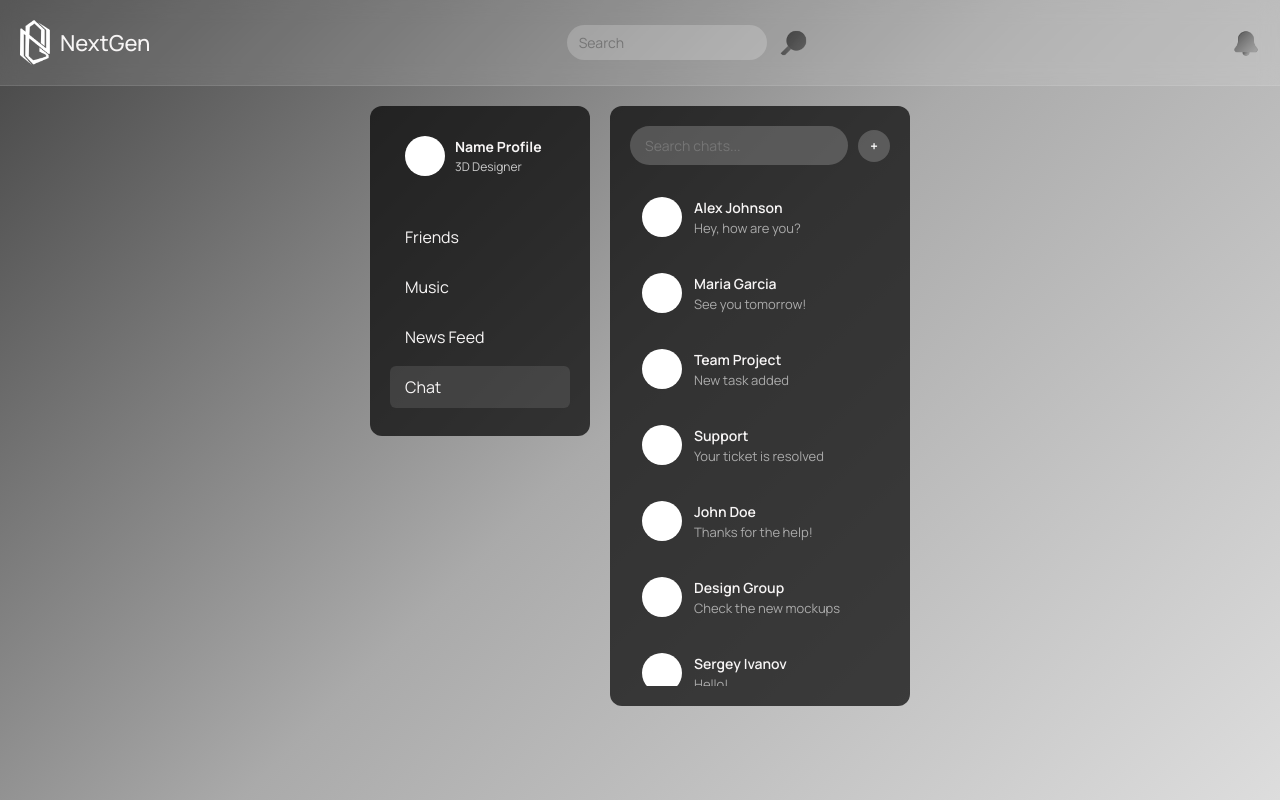
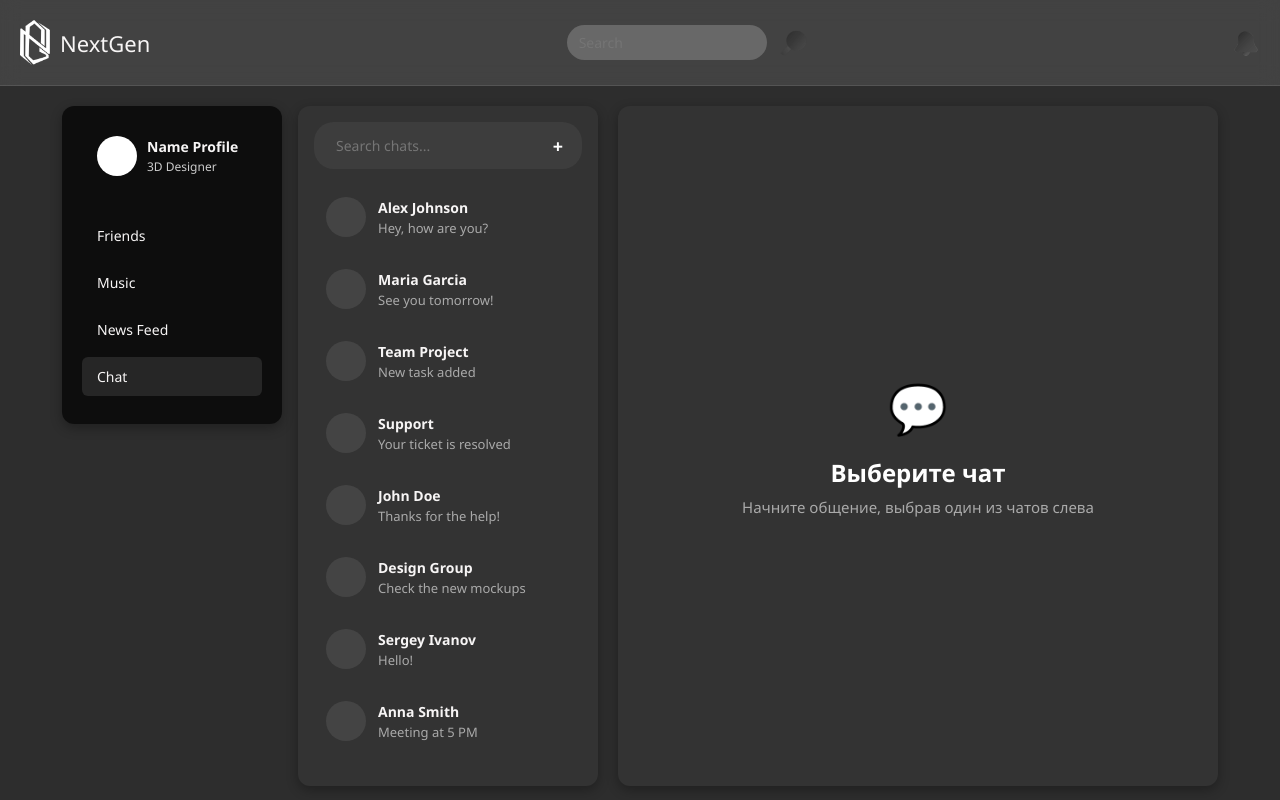
Before and after one commit to superdr0chun/NextgenMessanger, a React (Create React App) app in the folder frontend/: page /chat in a window 1280 px wide. Built offline with nearby package versions, Linux system fonts and the light colour scheme.

Commit message:
работа с чатом

```diff
--- a/frontend/src/components/ChatPage.css
+++ b/frontend/src/components/ChatPage.css
@@ -1,8 +1,8 @@
 /* src/components/ChatPage.css */
 
 .chat-page {
-  font-family: 'Manrope', sans-serif;
-  background: linear-gradient(135deg, #444, #aaa, #ddd);
+  font-family: 'Segoe UI', Roboto, sans-serif;
+  background: #2D2D2D;
   color: white;
   height: 100vh;
   display: flex;
@@ -15,14 +15,13 @@
   display: flex;
   justify-content: space-between;
   align-items: center;
-  background: rgba(255, 255, 255, 0.1);
-  padding: 20px 20px;
-  backdrop-filter: blur(10px);
+  background: rgba(255, 255, 255, 0.05);
+  padding: 12px 20px;
   border-bottom: 1px solid rgba(255, 255, 255, 0.1);
 }
 
 .header-icon {
-  width: 28px;
+  width: 24px;
   height: auto;
   cursor: pointer;
   margin-left: 8px;
@@ -35,12 +34,12 @@
 }
 
 .logo {
-  width: 30px;
+  width: 28px;
   height: auto;
 }
 
 .app-name {
-  font-size: 22px;
+  font-size: 18px;
   font-weight: 500;
 }
 
@@ -54,11 +53,11 @@
   padding: 8px 12px;
   border: none;
   border-radius: 20px;
-  background: rgba(255, 255, 255, 0.2);
+  background: rgba(255, 255, 255, 0.1);
   color: white;
   font-size: 14px;
   outline: none;
-  width: 200px;
+  width: 240px;
 }
 
 .header-right {
@@ -72,44 +71,33 @@
   display: flex;
   flex-grow: 1;
   overflow: hidden;
-  padding: 20px;
-  justify-content: center;
-  gap: 20px;
+  padding: 16px;
+  gap: 16px;
   max-width: 1400px;
   margin: 0 auto;
   width: 100%;
-  transition: transform 0.4s cubic-bezier(0.16, 1, 0.3, 1);
-}
-
-.container.chat-open {
-  transform: translateX(-80px);
 }
 
 .left-content {
   display: flex;
-  gap: 20px;
-  transition: transform 0.4s cubic-bezier(0.16, 1, 0.3, 1);
-}
-
-.container.chat-open .left-content {
-  transform: translateX(-80px);
+  gap: 16px;
 }
 
 .sidebar {
-  width: 220px;
-  background: rgba(0, 0, 0, 0.7);
+  width: 200px;
+  background: #222;
   padding: 20px;
   border-radius: 12px;
   display: flex;
   flex-direction: column;
-  height: 75vh;
-  max-height: 95vh;
+  height: calc(100vh - 90px); /* header + padding */
+  box-shadow: 0 4px 12px rgba(0,0,0,0.3);
 }
 
 .user-profile {
   display: flex;
   align-items: center;
-  margin-bottom: 30px;
+  margin-bottom: 20px;
   gap: 12px;
 }
 
@@ -117,7 +105,7 @@
   width: 40px;
   height: 40px;
   border-radius: 50%;
-  background: white;
+  background: #444;
 }
 
 .name {
@@ -127,14 +115,15 @@
 
 .status {
   font-size: 12px;
-  color: #ccc;
+  color: #aaa;
 }
 
-/* СТИЛИ МЕНЮ — ТОЧНО КАК В MAINPAGE */
+/* МЕНЮ */
 .nav-menu ul {
   list-style: none;
   padding: 0;
   margin: 0;
+  flex-grow: 1;
 }
 
 .nav-menu-link {
@@ -145,6 +134,7 @@
   border-radius: 6px;
   transition: background 0.2s;
   margin-bottom: 8px;
+  font-size: 14px;
 }
 
 .nav-menu-link:hover,
@@ -152,7 +142,6 @@
   background: rgba(255, 255, 255, 0.1);
 }
 
-/* Убираем outline при фокусе */
 .nav-menu-link:focus {
   outline: none;
 }
@@ -160,58 +149,62 @@
 /* ЧАТ-ЛИСТ */
 .chat-list-section {
   width: 300px;
-  background: rgba(0, 0, 0, 0.7);
-  padding: 20px;
+  background: #333;
+  padding: 16px;
   border-radius: 12px;
   display: flex;
   flex-direction: column;
-  height: 75vh;
-  max-height: 90vh;
+  height: calc(100vh - 120px);
+  box-shadow: 0 4px 12px rgba(0,0,0,0.3);
 }
 
 .search-header {
   display: flex;
   align-items: center;
-  margin-bottom: 20px;
+  margin-bottom: 16px;
   gap: 10px;
+  background: rgba(255, 255, 255, 0.05);
+  padding: 8px 12px;
+  border-radius: 20px;
 }
 
 .search-header input {
   flex-grow: 1;
-  padding: 10px 15px;
+  padding: 6px 10px;
   border: none;
-  border-radius: 20px;
-  background: rgba(255, 255, 255, 0.2);
+  background: transparent;
   color: white;
   outline: none;
+  font-size: 14px;
 }
 
 .search-header button {
-  background: rgba(255, 255, 255, 0.2);
+  background: transparent;
   border: none;
-  border-radius: 50%;
-  width: 32px;
-  height: 32px;
+  width: 24px;
+  height: 24px;
   cursor: pointer;
   color: white;
   font-weight: bold;
   display: flex;
   align-items: center;
   justify-content: center;
+  font-size: 18px;
 }
 
 .chat-items {
   display: flex;
   flex-direction: column;
-  gap: 12px;
+  gap: 8px;
   overflow-y: auto;
+  flex-grow: 1;
 }
 
 .chat-item {
   display: flex;
   align-items: center;
   padding: 12px;
-  border-radius: 10px;
+  border-radius: 8px;
   cursor: pointer;
   transition: background 0.2s;
 }
@@ -222,6 +215,7 @@
 
 .chat-info {
   margin-left: 12px;
+  flex-grow: 1;
 }
 
 .chat-info .name {
@@ -234,35 +228,25 @@
   color: #aaa;
 }
 
-/* Чат — увеличенная ширина, уменьшенная высота */
+/* ЧАТ-ОБЛАСТЬ */
 .chat-area {
-  width: 650px;
-  background: rgba(0, 0, 0, 0.7);
+  width: 600px;
+  background: #333;
   border-radius: 12px;
   display: flex;
   flex-direction: column;
-  height: 80vh;
-  opacity: 0;
-  transform: translateX(20px);
-  transition:
-    opacity 0.4s cubic-bezier(0.16, 1, 0.3, 1),
-    transform 0.4s cubic-bezier(0.16, 1, 0.3, 1);
+  height: calc(100vh - 120px);
+  opacity: 1;
+  transform: translateX(0);
   position: relative;
-  top: 0;
-  right: 0;
+  box-shadow: 0 4px 12px rgba(0,0,0,0.3);
 }
 
-.container.chat-open .chat-area {
-  opacity: 1;
-  transform: translateX(0);
-}
-
-/* Заголовок внутри чата */
 .chat-area-header {
   display: flex;
   align-items: center;
-  padding: 16px 20px;
-  background: rgba(255, 255, 255, 0.1);
+  padding: 12px 16px;
+  background: rgba(255, 255, 255, 0.05);
   border-radius: 12px 12px 0 0;
   position: relative;
 }
@@ -271,7 +255,7 @@
   position: absolute;
   left: 12px;
   font-weight: bold;
-  font-size: 20px;
+  font-size: 18px;
   cursor: pointer;
   color: white;
   width: 24px;
@@ -280,11 +264,11 @@
   align-items: center;
   justify-content: center;
   border-radius: 50%;
-  background: rgba(255, 255, 255, 0.2);
+  background: rgba(255, 255, 255, 0.1);
 }
 
 .close-button:hover {
-  background: rgba(255, 255, 255, 0.3);
+  background: rgba(255, 255, 255, 0.2);
 }
 
 .chat-title {
@@ -304,6 +288,7 @@
   font-size: 18px;
   cursor: pointer;
   color: white;
+  margin-right: 8px;
 }
 
 .messages {
@@ -312,7 +297,7 @@
   display: flex;
   flex-direction: column;
   gap: 12px;
-  padding: 20px;
+  padding: 16px;
 }
 
 .message-bubble {
@@ -322,9 +307,9 @@
 }
 
 .message-content {
-  background: rgba(255, 255, 255, 0.1);
+  background: rgba(255, 255, 255, 0.08);
   padding: 12px;
-  border-radius: 10px;
+  border-radius: 8px;
   max-width: 70%;
 }
 
@@ -339,32 +324,83 @@
   color: white;
 }
 
+/* ВХОДНОЕ ПОЛЕ СООБЩЕНИЯ — С ЭМОДЗИ И ПРИКРЕПЛЕНИЕМ */
 .input-area {
   display: flex;
   align-items: center;
-  padding: 16px 20px;
+  padding: 12px 16px;
+  background: rgba(255, 255, 255, 0.05);
+  border-radius: 0 0 12px 12px;
+  gap: 8px; /* уменьшаем отступ между элементами */
+}
+
+.input-area .emoji-button {
+  background: transparent;
+  border: none;
+  width: 32px;
+  height: 32px;
+  cursor: pointer;
+  color: white;
+  font-size: 20px;
+  display: flex;
+  align-items: center;
+  justify-content: center;
+  border-radius: 50%;
+  transition: background 0.2s;
+}
+
+.input-area .emoji-button:hover {
   background: rgba(255, 255, 255, 0.1);
-  border-radius: 0 0 12px 12px;
-  gap: 10px;
 }
 
 .input-area input {
   flex-grow: 1;
-  padding: 12px 16px;
+  padding: 10px 12px;
   border: none;
-  border-radius: 24px;
-  background: rgba(255, 255, 255, 0.2);
+  border-radius: 20px;
+  background: rgba(255, 255, 255, 0.1);
+  color: white;
+  outline: none;
+  font-size: 14px;
+  min-width: 0; /* Чтобы не ломался макет */
+}
+
+.input-area .attach-button {
+  background: transparent;
+  border: none;
+  width: 32px;
+  height: 32px;
+  cursor: pointer;
+  color: white;
+  font-size: 20px;
+  display: flex;
+  align-items: center;
+  justify-content: center;
+  border-radius: 50%;
+  transition: background 0.2s;
+}
+
+.input-area .attach-button:hover {
+  background: rgba(255, 255, 255, 0.1);
+}
+
+.input-area input {
+  flex-grow: 1;
+  padding: 10px 12px;
+  border: none;
+  border-radius: 20px;
+  background: rgba(255, 255, 255, 0.1);
   color: white;
   outline: none;
   font-size: 14px;
 }
 
 .input-area button {
-  background: rgba(255, 255, 255, 0.2);
+  background: rgba(255, 255, 255, 0.1);
   border: none;
   border-radius: 50%;
-  width: 36px;
-  height: 36px;
+  width: 32px;
+  height: 32px;
   cursor: pointer;
   color: white;
   font-size: 16px;
@@ -403,29 +439,23 @@
   color: white;
 }
 
-/* 3D-эффект при наведении на логотип */
-.header-left {
-  cursor: pointer;
-  perspective: 1000px; /* создаёт 3D-пространство */
-}
-
+/* Убираем 3D-эффект логотипа */
 .header-left .logo {
-  transition: transform 0.6s ease-in-out;
-  transform-style: preserve-3d; /* сохраняет 3D-трансформации */
+  transition: none;
 }
 
 .header-left:hover .logo {
-  transform: rotateY(360deg);
+  transform: none;
 }
 
 .no-chats {
   display: flex;
   justify-content: center;
   align-items: center;
-  height: 100%; /* занимает всю высоту контейнера */
+  height: 100%;
   color: #aaa;
   font-style: italic;
-  padding: 0; /* убираем отступы, если были */
+  padding: 0;
   margin: 0;
 }
 
@@ -440,3 +470,71 @@
 .profile-link:hover {
   opacity: 0.8;
 }
+
+/* === ПОДСКАЗКА ПО ЦЕНТРУ === */
+.chat-placeholder {
+  width: 600px;
+  background: #333;
+  border-radius: 12px;
+  display: flex;
+  align-items: center;
+  justify-content: center;
+  height: calc(100vh - 120px);
+  box-shadow: 0 4px 12px rgba(0, 0, 0, 0.3);
+}
+
+.placeholder-content {
+  text-align: center;
+  color: #aaa;
+}
+
+.placeholder-icon {
+  font-size: 48px;
+  margin-bottom: 16px;
+}
+
+.placeholder-content h2 {
+  font-size: 24px;
+  font-weight: 600;
+  color: white;
+  margin: 0 0 8px;
+}
+
+.placeholder-content p {
+  font-size: 15px;
+  margin: 0;
+}
+
+/* === КНОПКИ В ПОЛЕ ВВОДА === */
+.input-area .emoji-button,
+.input-area .attach-button {
+  background: transparent;
+  border: none;
+  width: 32px;
+  height: 32px;
+  cursor: pointer;
+  color: white;
+  font-size: 20px;
+  display: flex;
+  align-items: center;
+  justify-content: center;
+  border-radius: 50%;
+  transition: background 0.2s;
+}
+
+.input-area .emoji-button:hover,
+.input-area .attach-button:hover {
+  background: rgba(255, 255, 255, 0.1);
+}
+
+.input-area input {
+  flex-grow: 1;
+  padding: 10px 12px;
+  border: none;
+  border-radius: 20px;
+  background: rgba(255, 255, 255, 0.15);
+  color: white;
+  outline: none;
+  font-size: 14px;
+  min-width: 0;
+}
--- a/frontend/src/components/ChatPage.js
+++ b/frontend/src/components/ChatPage.js
@@ -18,7 +18,6 @@ const ChatPage = () => {
     { id: 8, name: 'Anna Smith', lastMessage: 'Meeting at 5 PM' },
   ];
 
-  // Фильтрация чатов
   const filteredChats = mockChats.filter(chat =>
     chat.name.toLowerCase().includes(searchQuery.toLowerCase())
   );
@@ -27,13 +26,9 @@ const ChatPage = () => {
     setActiveChat(chat);
   };
 
-  const closeChat = () => {
-    setActiveChat(null);
-  };
-
   return (
     <div className="chat-page">
-      {/* HEADER — С ССЫЛКОЙ НА ГЛАВНУЮ */}
+      {/* HEADER */}
       <header className="header">
         <div className="header-left">
           <Link to="/" className="logo-link">
@@ -51,10 +46,10 @@ const ChatPage = () => {
       </header>
 
       {/* Main Container */}
-      <div className={`container ${activeChat ? 'chat-open' : ''}`}>
-        {/* Sidebar + Chat List — обёртка для сдвига */}
+      <div className="container">
+        {/* Sidebar + Chat List */}
         <div className="left-content">
-          {/* Sidebar — без изменений */}
+          {/* Sidebar */}
           <aside className="sidebar">
             <div className="user-profile">
               <a href="/profile" className="profile-link">
@@ -75,7 +70,7 @@ const ChatPage = () => {
             </nav>
           </aside>
 
-          {/* Chat List — с поиском */}
+          {/* Chat List */}
           <main className="chat-list-section">
             <div className="search-header">
               <input
@@ -109,11 +104,11 @@ const ChatPage = () => {
           </main>
         </div>
 
-        {/* Chat Area */}
-        {activeChat && (
+        {/* Placeholder или чат */}
+        {activeChat ? (
           <section className="chat-area">
             <div className="chat-area-header">
-              <div className="close-button" onClick={closeChat}>✕</div>
+              {/* ✅ Кнопка закрытия УДАЛЕНА */}
               <div className="chat-title">{activeChat.name}</div>
               <div className="participants">3 participants</div>
               <div className="options">⋯</div>
@@ -130,8 +125,17 @@ const ChatPage = () => {
               ))}
             </div>
             <div className="input-area">
+              <button className="emoji-button">😊</button>
               <input type="text" placeholder="Text a message..." />
-              <button>📎</button>
+              <button className="attach-button">📎</button>
+            </div>
+          </section>
+        ) : (
+          <section className="chat-placeholder">
+            <div className="placeholder-content">
+              <div className="placeholder-icon">💬</div>
+              <h2>Выберите чат</h2>
+              <p>Начните общение, выбрав один из чатов слева</p>
             </div>
           </section>
         )}
```
Lines whose indentation alone changed are shown as unchanged.
